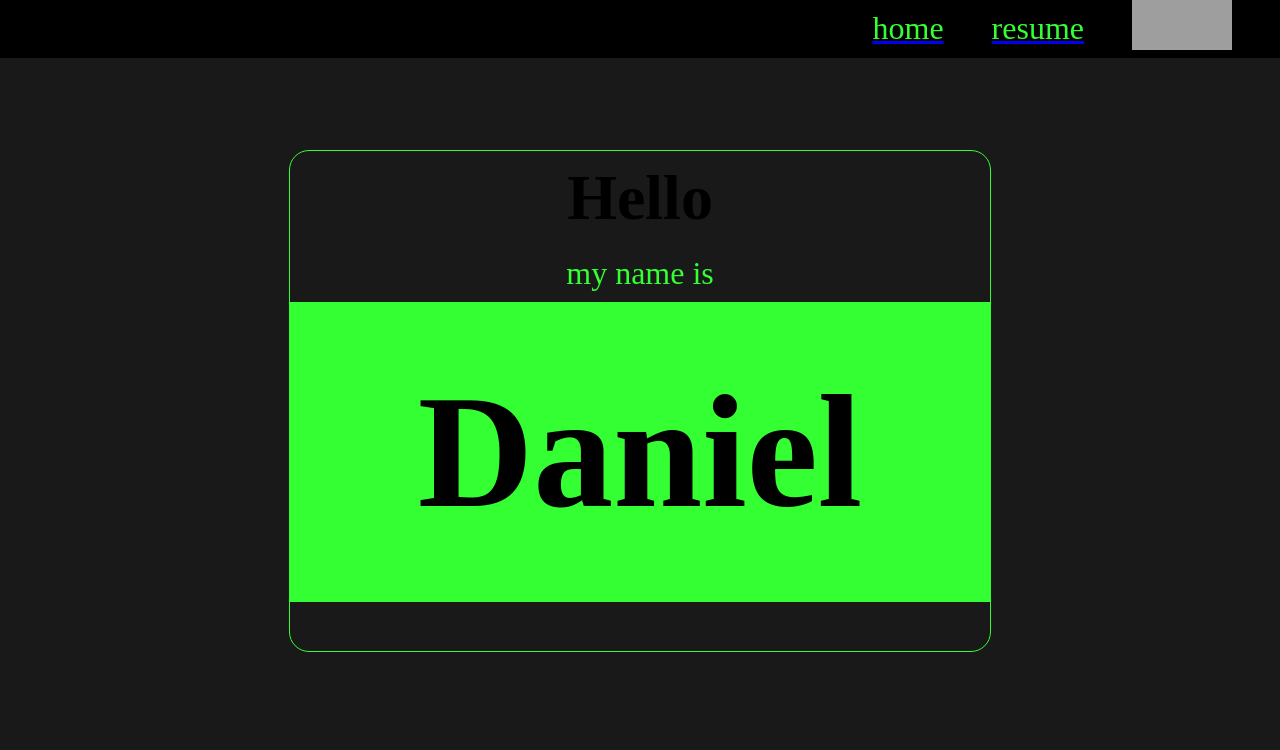
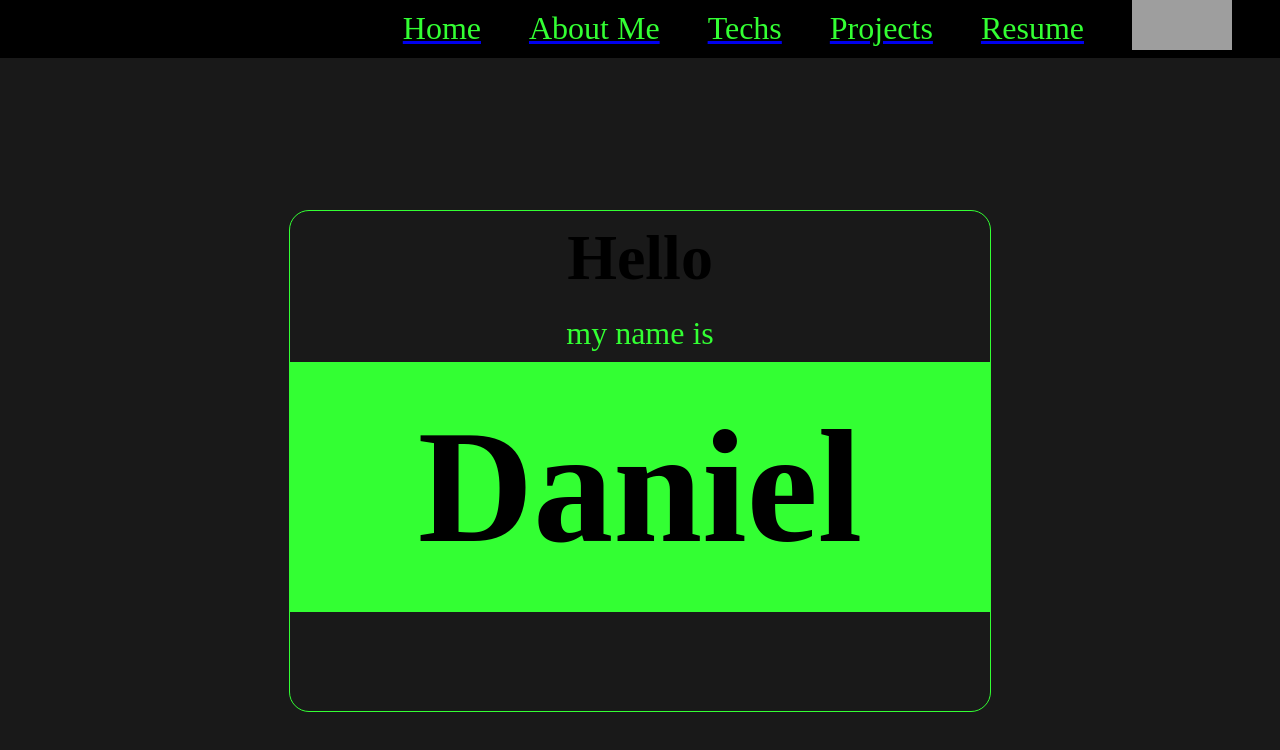
Before and after one commit to PvrkFvmily/nextjs-portfolio, a Next.js app: page /Intro in a window 1280 px wide. Shown: the top 750 px of the page. Built offline with nearby package versions, Linux system fonts and the light colour scheme; grey boxes are pictures that could not be loaded.

Commit message:
nav to a section added

```diff
--- a/components/Navbar.js
+++ b/components/Navbar.js
@@ -7,19 +7,34 @@ export default function Navbar() {
             <div className='nav-item'>
                 <Link href="/">
                     {/* links take any child components */}
-                    <p>home</p>
+                    <p>Home</p>
                 </Link>
             </div>
 
-            {/* <div className='nav-item'>
-                <Link href="/about">
-                    <p>about</p>
+            <div className='nav-item'>
+                <Link href="#aboutMe" scroll={false}>
+                    {/* links take any child components */}
+                    <p>About Me</p>
                 </Link>
-            </div> */}
+            </div>
+
+            <div className='nav-item'>
+                <Link href="#techs">
+                    {/* links take any child components */}
+                    <p>Techs</p>
+                </Link>
+            </div>
+
+            <div className='nav-item'>
+                <Link href="#projects">
+                    {/* links take any child components */}
+                    <p>Projects</p>
+                </Link>
+            </div>
 
             <div className='nav-item'>
                 <Link target="_blank" href="https://docs.google.com/document/d/1xWhjeHxYRFYAVxVNPQBtWaKZqFR_0V2R55OivuMH3WQ/edit?usp=sharing">
-                    <p>resume</p>
+                    <p>Resume</p>
                 </Link>
             </div>
 
--- a/pages/Aboutme.js
+++ b/pages/Aboutme.js
@@ -14,11 +14,11 @@ export default function Aboutme() {
                 <style jsx>{`
                     h2 {
                         margin-top: 30px;
-                        text-indent: 50px;
+                        text-indent: 15%;
                         font-size: 2rem;
                     }
                     p {
-                        padding: 50px;
+                        padding: 20px;
                         font-size: 2rem;
                     }
                 `}</style>
--- a/styles/globals.css
+++ b/styles/globals.css
@@ -8,15 +8,20 @@ html {
 }
 
 body {
+  padding-top: 60px;
   margin: 0 auto;
 }
 
-h1,h2,h3,p {
+h1,h2,h3 {
   color: rgb(51,255,51);
   margin: 10px auto;
   /* color: rgb(255,176,0); */
 }
 
+p {
+  color: rgb(51,255,51);
+  margin: 10px auto;
+}
 
 .github {
   background-color: rgb(51,255,51);
@@ -61,7 +66,7 @@ h1,h2,h3,p {
   flex-direction: column;
   justify-content: center;
   align-items: center;
-  margin: 0px 0px 0px 0px;
+  margin: 0px auto;
 }
 
 .myName {
@@ -71,7 +76,7 @@ h1,h2,h3,p {
   background-color: rgb(51,255,51);
   margin-top: 10;
   width: 100%;
-  height: 60%;
+  height: 50%;
   font-size: 5rem;
 }
 
@@ -80,7 +85,9 @@ h1,h2,h3,p {
   justify-content: center;
   align-items: center;
   border: 5px solid rgb(51,255,51);
-  margin: 250px;
+  width: 70%;
+  height: 50%;
+  margin: 100px auto;
 }
 
 .techBox {
@@ -96,7 +103,8 @@ h1,h2,h3,p {
 }
 
 .tech-list {
-  border: 5px solid rgb(51,255,51);
+  border: 2px solid rgb(51,255,51);
+  padding: 10px;
 }
 
 .projects {
@@ -104,7 +112,7 @@ h1,h2,h3,p {
   flex-direction: column;
   justify-content: center;
   align-items: center;
-  margin: 100px;
+  margin: 150px;
 }
 
 .title {
@@ -115,8 +123,14 @@ h1,h2,h3,p {
 .project-item {
   display: flex;
   flex-direction: column;
-  justify-content: center;
   align-items: center;
   border: 5px solid rgb(51,255,51);
   margin: 15px;
+  width: 70%;
+  height: 70%;
 }
+
+.img {
+  width: 70%;
+  height: 70%;
+}
```
Also changed, not shown: pages/Techs.js (+7 -0 lines), pages/index.js (+7 -1 lines), pages/portfolio.js (+13 -5 lines).
